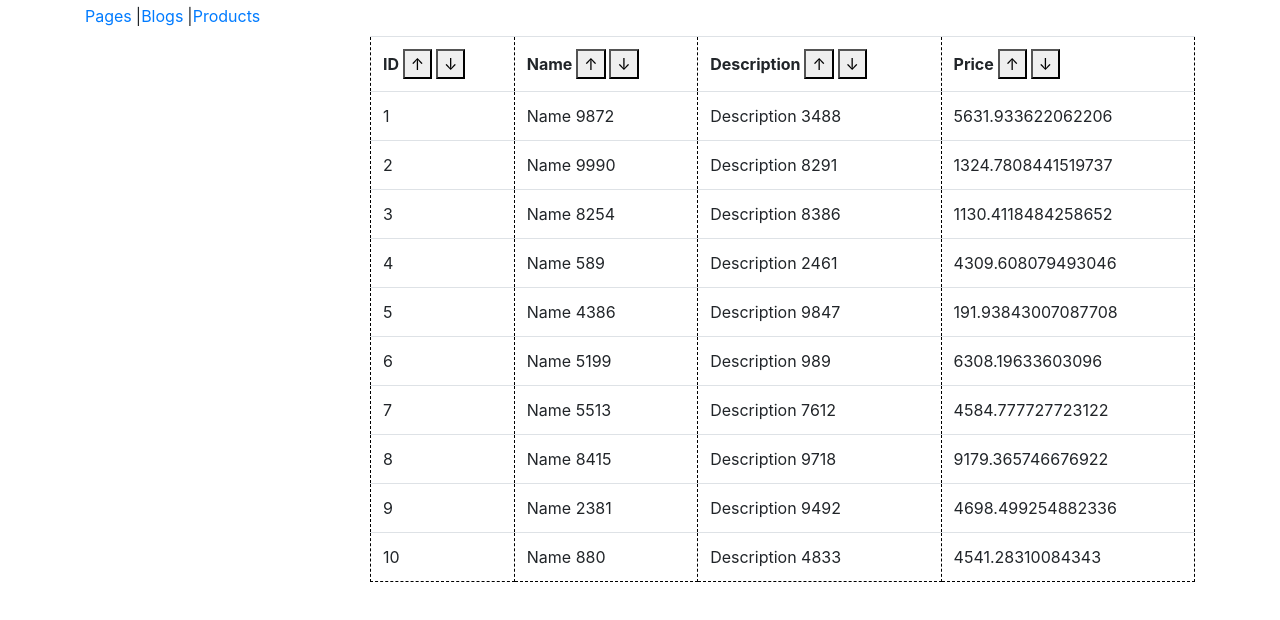
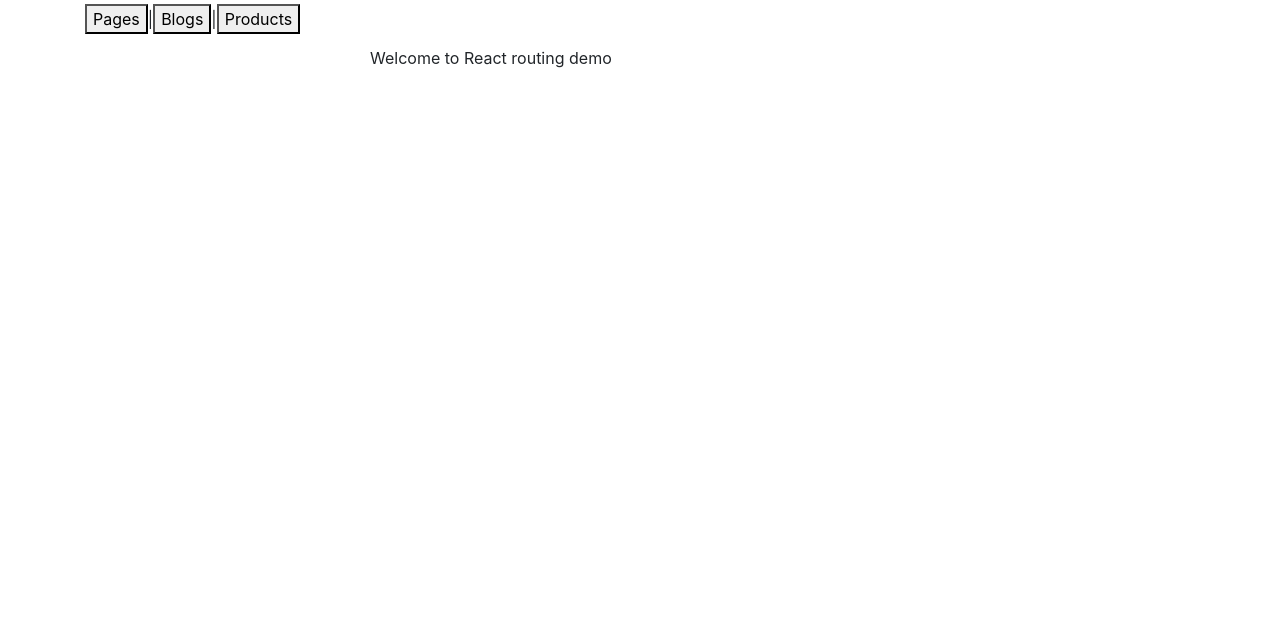
Before and after one commit to ygor-sk/react-page-navigation, a React (Create React App) app: page /products in a window 1280 px wide. Shown: the top 620 px of the page. Built offline with nearby package versions, Linux system fonts and the light colour scheme.

Commit message:
wip - I will reorder final result anyways

```diff
--- a/src/components/App.tsx
+++ b/src/components/App.tsx
@@ -1,8 +1,13 @@
 import React from 'react';
-import Products from './Products';
+import Products, {AttributeId} from './Products';
 
 interface AppState {
-    page: string,
+    location: MyLocation
+}
+
+interface MyLocation {
+    pathname: string,
+    search: string
 }
 
 export default class App extends React.Component<any, AppState> {
@@ -10,7 +15,10 @@ export default class App extends React.Component<any, AppState> {
     constructor(props: Readonly<any>) {
         super(props);
         this.state = {
-            page: "pages"
+            location: {
+                pathname: '/',
+                search: ''
+            }
         }
     }
 
@@ -27,17 +35,21 @@ export default class App extends React.Component<any, AppState> {
 
     private renderMenu() {
         return <span>
-            <a href="pages">Pages</a>
+            {this.createButtonLink('Pages', {pathname: '/pages', search: ''})}
             |
-            <a href="blogs">Blogs</a>
+            {this.createButtonLink('Blogs', {pathname: '/blogs', search: ''})}
             |
-            <a href="products">Products</a>
+            {this.createButtonLink('Products', {pathname: '/products', search: ''})}
         </span>
     }
 
+    private createButtonLink(description: string, location: MyLocation) {
+        return <button onClick={() => this.setState({location: location})}>{description}</button>;
+    }
+
     private renderContent() {
-        let params = new URLSearchParams(window.location.search);
-        switch (window.location.pathname) {
+        let params = new URLSearchParams(this.state.location.search);
+        switch (this.state.location.pathname) {
             case '/pages':
                 return <Pages/>
             case '/page':
@@ -47,26 +59,36 @@ export default class App extends React.Component<any, AppState> {
             case '/blog':
                 return <Blog id={parseInt(params.get('id'))}/>
             case '/products':
-                return <Products/>
+                let sortDirection = params.get('sortDirection') ? parseInt(params.get('sortDirection')) : 1;
+                let sortByAttributeId = (params.get('sortByAttributeId') as AttributeId) || "id";
+                return <Products sortByAttributeId={sortByAttributeId} sortDirection={sortDirection}/>
+            case '/':
+                return <div>Welcome to React routing demo</div>
             default:
-                return <div>Page not found: {window.location.pathname}</div>
+                return <div>Page not found: {this.state.location.pathname}</div>
         }
     }
 
     private renderSideMenu() {
-        return <ul>{this.getSideMenuPathNames().map(pathName => <li key={pathName}><a href={pathName}>{pathName}</a></li>)}</ul>
+        return <ul>{this.getSideMenuPathNames().map(location => {
+            let path = location.pathname + '?' + location.search;
+            return <li key={path}>
+                {this.createButtonLink(path, location)}
+            </li>;
+        })}
+        </ul>
     }
 
-    private getSideMenuPathNames(): string[] {
-        switch (window.location.pathname) {
+    private getSideMenuPathNames(): MyLocation[] {
+        switch (this.state.location.pathname) {
             case '/pages':
             case '/page':
-                return ['/page?id=1', '/page?id=2', '/page?id=3']
+                return [1, 2, 3].map(id => ({pathname: '/page', search: `id=${id}`}))
             case '/blogs':
             case '/blog':
-                return [1, 2, 3, 4, 5, 6, 7, 8, 9, 10].map(id => `/blog?id=${id}`)
+                return [1, 2, 3, 4, 5, 6, 7, 8, 9, 10].map(id => ({pathname: '/blog', search: `id=${id}`}))
             case '/products':
-                return []
+            case '/':
             default:
                 return []
         }
--- a/src/components/Products.tsx
+++ b/src/components/Products.tsx
@@ -8,6 +8,8 @@ interface Product {
     price: number,
 }
 
+export type AttributeId = keyof Product;
+
 const products: Product[] = [1, 2, 3, 4, 5, 6, 7, 8, 9, 10].map(id => ({
     id: id,
     name: 'Name ' + Math.floor(seededRandom() * 10000),
@@ -15,29 +17,30 @@ const products: Product[] = [1, 2, 3, 4, 5, 6, 7, 8, 9, 10].map(id => ({
     price: seededRandom() * 10000,
 }))
 
-interface Attribute {
-    id: keyof Product,
-    title: string
+const attributes: { [id in AttributeId]: { title: string } } = {
+    id: {title: "ID"},
+    name: {title: "Name"},
+    description: {title: "Description"},
+    price: {title: "Price"},
 }
 
-const attributes: Attribute[] = [
-    {id: 'id', title: "ID"},
-    {id: 'name', title: "Name"},
-    {id: 'description', title: "Description"},
-    {id: 'price', title: "Price"},
-]
+function createSortFunction(attributeId: AttributeId): (a: Product, b: Product) => number {
+    switch (attributeId) {
+        case 'id':
+            return (a, b) => a.id - b.id;
+        case 'name':
+            return (a, b) => a.name.localeCompare(b.name);
+        case 'description':
+            return (a, b) => a.description.localeCompare(b.description);
+        case 'price':
+            return (a, b) => a.price - b.price;
+    }
+}
+
+interface SortBy { attributeId: AttributeId, direction: number }
 
 interface ProductsState {
-    sortedProducts: Product[]
-}
-
-function sortedProducts(attribute: Attribute): Product[] {
-    switch (attribute.id) {
-        case 'id': return products.sort((a, b) => a.id - b.id);
-        case 'name': return products.sort((a, b) => a.name.localeCompare(b.name));
-        case 'description': return products.sort((a, b) => a.description.localeCompare(b.description));
-        case 'price': return products.sort((a, b) => a.price - b.price);
-    }
+    sortBy: SortBy
 }
 
 export default class Products extends React.Component<any, ProductsState> {
@@ -45,25 +48,30 @@ export default class Products extends React.Component<any, ProductsState> {
     constructor(props: Readonly<any>) {
         super(props);
         this.state = {
-            sortedProducts: sortedProducts(attributes[0])
+            sortBy: {
+                attributeId: "id",
+                direction: 1
+            }
         }
     }
 
     render() {
+        let sortFunction = createSortFunction(this.state.sortBy.attributeId);
+        let sortedProducts = products.sort((a, b) => sortFunction(a, b) * this.state.sortBy.direction);
         return <table className="table">
             <tbody>
             <tr>
-                {attributes.map(attribute =>
-                    <th key={attribute.id}>
+                {Object.entries(attributes).map(([attributeId, attribute]) =>
+                    <th key={attributeId}>
                         {attribute.title}
                         &nbsp;
-                        <button onClick={() => this.setState({sortedProducts: sortedProducts(attribute)})}>&uarr;</button>
+                        <button onClick={() => this.setState({sortBy: {attributeId: attributeId as keyof Product, direction: 1}})}>&uarr;</button>
                         &nbsp;
-                        <button onClick={() => this.setState({sortedProducts: sortedProducts(attribute).reverse()})}>&darr;</button>
+                        <button onClick={() => this.setState({sortBy: {attributeId: attributeId as keyof Product, direction: -1}})}>&uarr;</button>
                     </th>
                 )}
             </tr>
-            {this.state.sortedProducts.map(product => <tr key={product.id}>
+            {sortedProducts.map(product => <tr key={product.id}>
                 <td>{product.id}</td>
                 <td>{product.name}</td>
                 <td>{product.description}</td>
```
